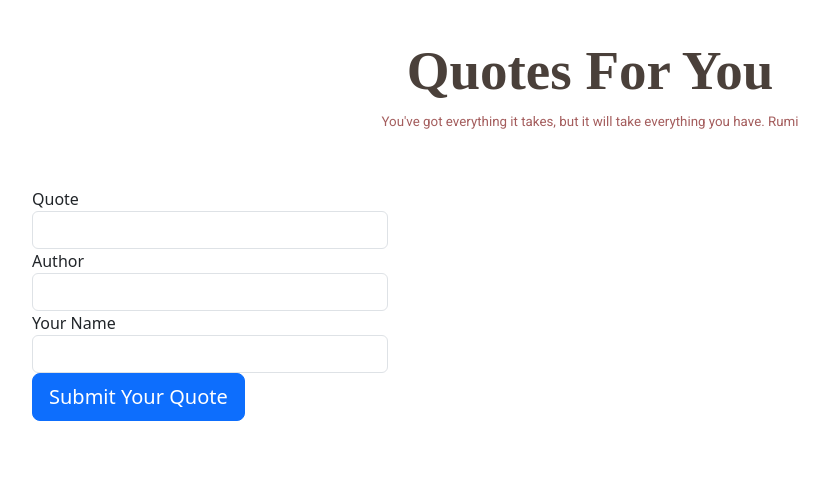
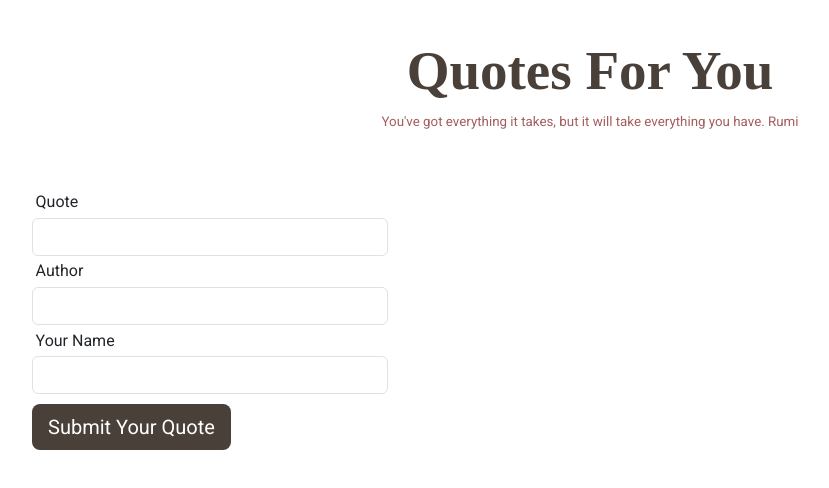
Before and after one commit to MwitaChacha/quotes-for-you, an Angular app: page / in a window 1280 px wide. Shown: the top 488 px of the page, without its empty margins (50-879 px from the left). Built offline with nearby package versions, Linux system fonts and the light colour scheme; a web font is replaced by a local one.

Commit message:
Adding style to the form

```diff
--- a/src/app/quote-form/quote-form.component.css
+++ b/src/app/quote-form/quote-form.component.css
@@ -0,0 +1,19 @@
+
+.quote-section {
+    font-family: 'Roboto';
+}
+
+label {
+    padding: 1%;
+}
+
+.btn {
+    background-color: #4A403A;
+    margin-top: 10px;
+    border: none;
+}
+
+.btn:hover {
+    background-color: #A45D5D;
+    transition: 200ms;
+}
--- a/src/app/quote-form/quote-form.component.html
+++ b/src/app/quote-form/quote-form.component.html
@@ -1,5 +1,5 @@
 <form action="">
-  <div>
+  <div class="quote-section">
     <label for="">Quote</label>
     <input class="form-control" name="quote" type="text" placeholder="">
     <label for="">Author</label>
```
